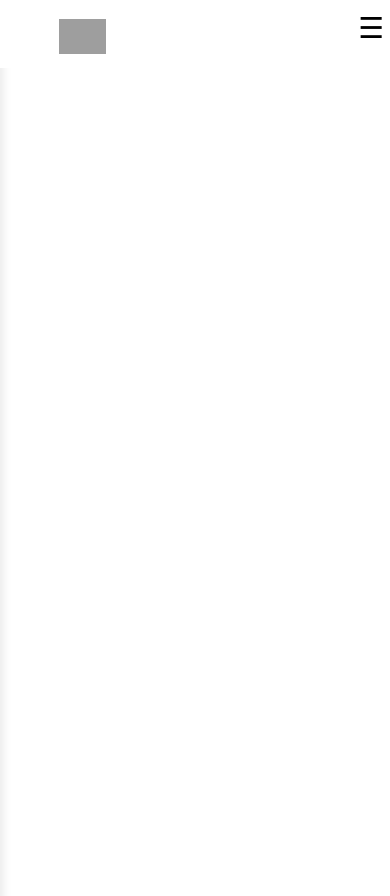
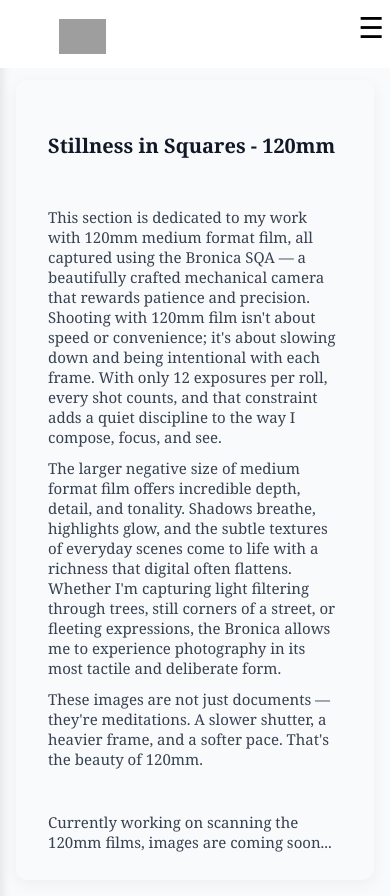
Before and after one commit to zacdeng/zacdeng-film.com, a React (Create React App) app: page /mediumformat in a window 390 px wide. Before the commit the page ends 844 px from the top, so only its background shows below. Built offline with nearby package versions, Linux system fonts and the light colour scheme; grey boxes are pictures that could not be loaded.

Commit message:
update font size

```diff
--- a/src/App.js
+++ b/src/App.js
@@ -64,6 +64,7 @@ function App() {
               <Route path="/film/landscape" element={<Landscape />} />
               <Route path="/film/citymuse" element={<CityMuse />} />
               <Route path="/film/noirnotes" element={<NoirNotes />} />
+              <Route path="/mediumformat" element={<MediumFormat />} />
               <Route path="/mioandnova" element={<MioAndNova />} />
               <Route path="/instant" element={<Instant />} />
               <Route path="/about" element={<About />} />
--- a/src/pages/about/about.css
+++ b/src/pages/about/about.css
@@ -55,6 +55,7 @@
   }
 }
 
+/* Mobile View */
 @media (max-width: 768px) {
   p {
     margin-bottom: -0.25rem;    /* space between paragraphs */
@@ -84,7 +85,7 @@
   }
 
   .about-info p {
-    font-size: small;
+    font-size: 15px;
   }
 }
 
--- a/src/pages/film/cityMuse.css
+++ b/src/pages/film/cityMuse.css
@@ -3,6 +3,7 @@
   overflow: hidden;
 }
 
+/* Desktop View */
 .desktop-citymuse-wrapper {
   .cityMuse-gallery-scroll {
     display: flex;
@@ -38,17 +39,18 @@
   }
 
   .cityMuse-gallery-image.scaled {
-    transform: scale(1.03);
+    transform: scale(1.05);
   }
 
   .cityMuse-photo-caption {
     margin-top: 1rem;
-    font-size: 15px;
+    font-size: small;
     font-family: Cambria, Cochin, Georgia, Times, 'Times New Roman', serif;
     color: #374151;
     opacity: 0;
     transition: opacity 0.3s ease;
     pointer-events: none;
+    text-align: center;
   }
 
   /* Show caption on hover */
@@ -57,6 +59,7 @@
   }
 }
 
+/* Mobile View */
 .mobile-citymuse-wrapper {
   .cityMuse-photo-wrapper {
     position: relative;
--- a/src/pages/film/landscape.css
+++ b/src/pages/film/landscape.css
@@ -3,6 +3,7 @@
   overflow: hidden;
 }
 
+/* Desktop View */
 .desktop-landscape-wrapper {
   .landscape-gallery-scroll {
     display: flex;
@@ -38,17 +39,18 @@
   }
 
   .landscape-gallery-image.scaled {
-    transform: scale(1.03);
+    transform: scale(1.05);
   }
 
   .landscape-photo-caption {
     margin-top: 1rem;
-    font-size: 15px;
+    font-size: small;
     font-family: Cambria, Cochin, Georgia, Times, 'Times New Roman', serif;
     color: #374151;
     opacity: 0;
     transition: opacity 0.3s ease;
     pointer-events: none;
+    text-align: center
   }
 
   /* Show caption on hover */
@@ -57,6 +59,7 @@
   }
 }
 
+/* Mobile View */
 .mobile-landscape-wrapper {
   .landscape-photo-wrapper {
     position: relative;
--- a/src/pages/film/noirNotes.css
+++ b/src/pages/film/noirNotes.css
@@ -3,6 +3,7 @@
   overflow: hidden;
 }
 
+/* Desktop View */
 .desktop-noirnotes-wrapper {
   .noirnotes-gallery-scroll {
     display: flex;
@@ -38,17 +39,18 @@
   }
 
   .noirnotes-gallery-image.scaled {
-    transform: scale(1.03);
+    transform: scale(1.05);
   }
 
   .noirnotes-photo-caption {
     margin-top: 1rem;
-    font-size: 15px;
+    font-size: small;
     font-family: Cambria, Cochin, Georgia, Times, 'Times New Roman', serif;
     color: #374151;
     opacity: 0;
     transition: opacity 0.3s ease;
     pointer-events: none;
+    text-align: center
   }
 
   /* Show caption on hover */
@@ -57,6 +59,7 @@
   }
 }
 
+/* Mobile View */
 .mobile-noirnotes-wrapper {
   .noirnotes-photo-wrapper {
     position: relative;
--- a/src/pages/home/home.css
+++ b/src/pages/home/home.css
@@ -68,7 +68,7 @@
 
   .photo-caption {
     margin-top: 2rem;
-    font-size: 15px;
+    font-size: small;
     font-family: Cambria, Cochin, Georgia, Times, 'Times New Roman', serif;
     color: #374151;
     opacity: 0;
@@ -114,7 +114,7 @@
   .photo-caption {
     margin-top: 0.5rem;
     margin-bottom: 2rem;
-    font-size: 15px;
+    font-size: small;
     font-family: Cambria, Cochin, Georgia, Times, 'Times New Roman', serif;
     color: #374151;
     opacity: 0;
--- a/src/pages/instant/instant.css
+++ b/src/pages/instant/instant.css
@@ -21,10 +21,9 @@
 }
 
 /* Desktop layout: 2 columns */
-@media (min-width: 992px) {
+@media (min-width: 768px) {
   .instant-grid {
     grid-template-columns: 0.5fr 3fr;
-  }
   }
 
   .instant-grid h3 {
@@ -36,3 +35,17 @@
   .instant-grid p {
     font-size: 16px;
   }
+}
+
+/* Mobile layout */
+@media (max-width: 768px) {
+  .instant-grid h3 {
+    font-size: 20px;
+    color: #111827;
+    margin-bottom: 3rem;
+  }
+
+  .instant-grid p {
+    font-size: 15px;
+  }
+}
--- a/src/pages/mediumFormat/mediumFormat.css
+++ b/src/pages/mediumFormat/mediumFormat.css
@@ -1,4 +1,4 @@
-.instant-container {
+.mediumFormat-container {
   padding: 1rem 1rem;
   background-color: #f9fafb;
   min-height: 90vh;
@@ -6,7 +6,7 @@
   justify-content: center;
 }
 
-.instant-grid {
+.mediumFormat-grid {
   display: grid;
   grid-template-columns: 1fr;
   gap: 2rem;
@@ -21,18 +21,31 @@
 }
 
 /* Desktop layout: 2 columns */
-@media (min-width: 992px) {
-  .instant-grid {
+@media (min-width: 768px) {
+  .mediumFormat-grid {
     grid-template-columns: 0.5fr 3fr;
+  }
+
+  .mediumFormat-grid h3 {
+    font-size: 20px;
+    color: #111827;
+    margin-bottom: 3rem;
+  }
+
+  .mediumFormat-grid p {
+    font-size: 16px;
   }
 }
 
-.instant-grid h3 {
-  font-size: 20px;
-  color: #111827;
-  margin-bottom: 3rem;
+/* Mobile layout */
+@media (max-width: 768px) {
+  .mediumFormat-grid h3 {
+    font-size: 20px;
+    color: #111827;
+    margin-bottom: 3rem;
+  }
+
+  .mediumFormat-grid p {
+    font-size: 15px;
+  }
 }
-
-.instant-grid p {
-  font-size: 16px;
-}
--- a/src/pages/mediumFormat/mediumFormat.js
+++ b/src/pages/mediumFormat/mediumFormat.js
@@ -2,14 +2,9 @@ import { useState } from 'react';
 import "./mediumFormat.css"
 
 function MediumFormat() {
-  const horizontalPhotoUrls = [
+  const photoUrls = [
 
   ];
-
-  const verticalPhotoUrls = [
-
-  ];
-
   const [hoveredIndex, setHoveredIndex] = useState(null);
 
   const handleMouseEnter = (index) => {
@@ -23,9 +18,9 @@ function MediumFormat() {
   };
 
   return (
-    <div className="instant-container">
-      <div className="instant-grid">
-        <div className="instant-info">
+    <div className="mediumFormat-container">
+      <div className="mediumFormat-grid">
+        <div className="mediumFormat-info">
           <h3>Stillness in Squares - 120mm</h3>
           <p>This section is dedicated to my work with 120mm medium format film, all captured using the Bronica SQA — a beautifully crafted mechanical camera that rewards patience and precision.
             Shooting with 120mm film isn't about speed or convenience; it's about slowing down and being intentional with each frame. With only 12 exposures per roll,
@@ -38,31 +33,16 @@ function MediumFormat() {
           <p>These images are not just documents — they're meditations. A slower shutter, a heavier frame, and a softer pace. That's the beauty of 120mm.</p>
         </div>
 
-        <div className="instant-gallery-container">
+        <div className="mediumFormat-gallery-container">
           <p>Currently working on scanning the 120mm films, images are coming soon...</p>
-          <div className="gallery-vertical">
+          <div className="gallery-wrapper">
             {
-              horizontalPhotoUrls.map((photoUrl, index) => (
+              photoUrls.map((photoUrl, index) => (
                 <img
                   key={index}
                   src={photoUrl}
-                  alt={`Gallery Horizontal ${index}`}
-                  className={`gallery-image-horizontal ${hoveredIndex === index ? 'scaled' : ''}`}
-                  onMouseEnter={() => handleMouseEnter(index)}
-                  onMouseLeave={handleMouseLeave}
-                />
-              ))
-            }
-          </div>
-
-          <div className="gallery-horizontal">
-            {
-              verticalPhotoUrls.map((photoUrl, index) => (
-                <img
-                  key={index}
-                  src={photoUrl}
-                  alt={`Gallery Vertical ${index}`}
-                  className={`gallery-image-vertical ${hoveredIndex === index ? 'scaled' : ''}`}
+                  alt={`Gallery ${index}`}
+                  className={`gallery-image ${hoveredIndex === index ? 'scaled' : ''}`}
                   onMouseEnter={() => handleMouseEnter(index)}
                   onMouseLeave={handleMouseLeave}
                 />
--- a/src/pages/myDogs/mioNova.css
+++ b/src/pages/myDogs/mioNova.css
@@ -54,6 +54,16 @@
   .dog-gallery-mionova-image-h.scaled {
     transform: scale(1.4);
   }
+
+  .dog-grid h3 {
+    font-size: 20px;
+    color: #111827;
+    margin-bottom: 3rem;
+  }
+
+  .dog-grid p {
+    font-size: 16px;
+  }
 }
 
 /* Mobile View Settings */
@@ -85,7 +95,6 @@
   .dog-gallery-mionova-image-h.scaled {
     transform: scale(1.5);
   }
-}
 
   .dog-grid h3 {
     font-size: 20px;
@@ -94,5 +103,6 @@
   }
 
   .dog-grid p {
-  font-size: 16px;
+    font-size: 15px;
   }
+}
```
Lines whose indentation alone changed are shown as unchanged.
